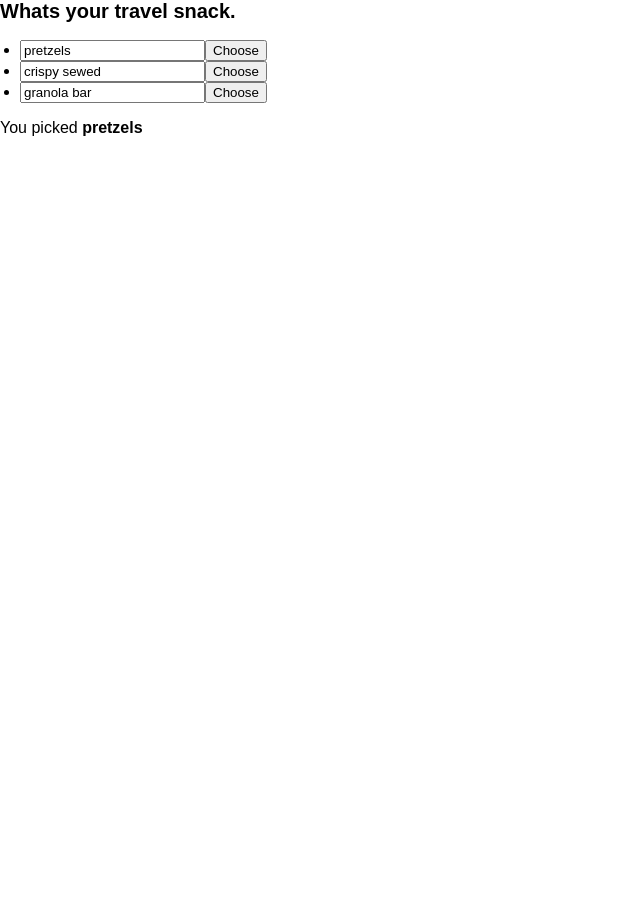
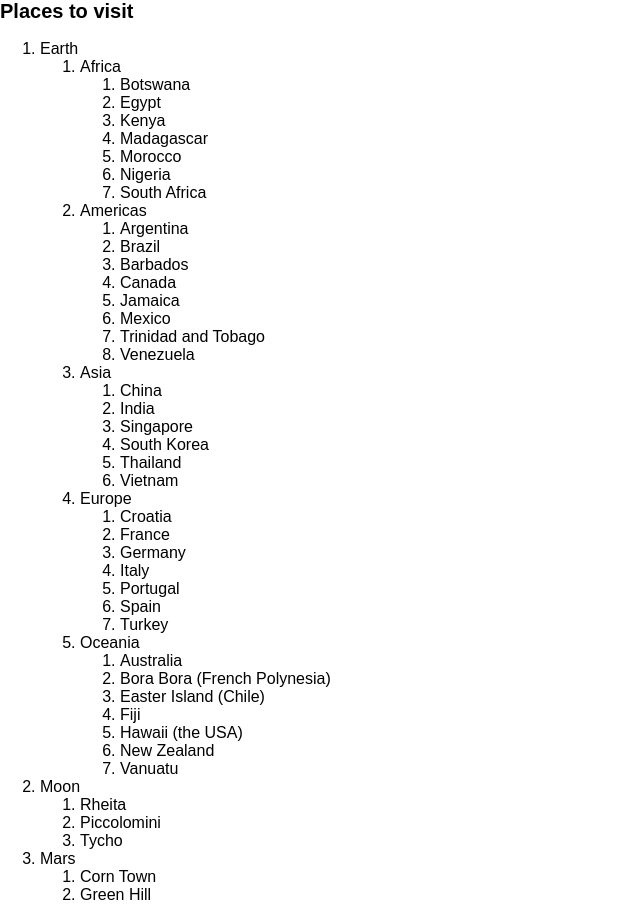
Before and after one commit to Sheddiey/Frontend-mentor-Projects, a React (Create React App) app in the folder my-app/: page / in a window 1280 px wide. Shown: the whole page, without its empty margins (0-640 px from the left). Before the commit the page ends 800 px from the top, so only its background shows below. Built offline with nearby package versions, Linux system fonts and the light colour scheme.

Commit message:
a deeply nested state

```diff
--- a/my-app/src/App.js
+++ b/my-app/src/App.js
@@ -1,5 +1,5 @@
-import Menu from "./Managing state/Changing-State/Menu";
+import TravelPlan from "./Managing state/Changing-State/PlaceTree";
 
 export default function App() {
-  return <Menu />;
+  return <TravelPlan />;
 }
--- /dev/null
+++ b/my-app/src/Managing state/Changing-State/Place.jsx
@@ -0,0 +1,197 @@
+export const initialTravelPlan = {
+    id: 0,
+    title: '(Root)',
+    childPlaces: [{
+      id: 1,
+      title: 'Earth',
+      childPlaces: [{
+        id: 2,
+        title: 'Africa',
+        childPlaces: [{
+          id: 3,
+          title: 'Botswana',
+          childPlaces: []
+        }, {
+          id: 4,
+          title: 'Egypt',
+          childPlaces: []
+        }, {
+          id: 5,
+          title: 'Kenya',
+          childPlaces: []
+        }, {
+          id: 6,
+          title: 'Madagascar',
+          childPlaces: []
+        }, {
+          id: 7,
+          title: 'Morocco',
+          childPlaces: []
+        }, {
+          id: 8,
+          title: 'Nigeria',
+          childPlaces: []
+        }, {
+          id: 9,
+          title: 'South Africa',
+          childPlaces: []
+        }]
+      }, {
+        id: 10,
+        title: 'Americas',
+        childPlaces: [{
+          id: 11,
+          title: 'Argentina',
+          childPlaces: []
+        }, {
+          id: 12,
+          title: 'Brazil',
+          childPlaces: []
+        }, {
+          id: 13,
+          title: 'Barbados',
+          childPlaces: []
+        }, {
+          id: 14,
+          title: 'Canada',
+          childPlaces: []
+        }, {
+          id: 15,
+          title: 'Jamaica',
+          childPlaces: []
+        }, {
+          id: 16,
+          title: 'Mexico',
+          childPlaces: []
+        }, {
+          id: 17,
+          title: 'Trinidad and Tobago',
+          childPlaces: []
+        }, {
+          id: 18,
+          title: 'Venezuela',
+          childPlaces: []
+        }]
+      }, {
+        id: 19,
+        title: 'Asia',
+        childPlaces: [{
+          id: 20,
+          title: 'China',
+          childPlaces: []
+        }, {
+          id: 21,
+          title: 'India',
+          childPlaces: []
+        }, {
+          id: 22,
+          title: 'Singapore',
+          childPlaces: []
+        }, {
+          id: 23,
+          title: 'South Korea',
+          childPlaces: []
+        }, {
+          id: 24,
+          title: 'Thailand',
+          childPlaces: []
+        }, {
+          id: 25,
+          title: 'Vietnam',
+          childPlaces: []
+        }]
+      }, {
+        id: 26,
+        title: 'Europe',
+        childPlaces: [{
+          id: 27,
+          title: 'Croatia',
+          childPlaces: [],
+        }, {
+          id: 28,
+          title: 'France',
+          childPlaces: [],
+        }, {
+          id: 29,
+          title: 'Germany',
+          childPlaces: [],
+        }, {
+          id: 30,
+          title: 'Italy',
+          childPlaces: [],
+        }, {
+          id: 31,
+          title: 'Portugal',
+          childPlaces: [],
+        }, {
+          id: 32,
+          title: 'Spain',
+          childPlaces: [],
+        }, {
+          id: 33,
+          title: 'Turkey',
+          childPlaces: [],
+        }]
+      }, {
+        id: 34,
+        title: 'Oceania',
+        childPlaces: [{
+          id: 35,
+          title: 'Australia',
+          childPlaces: [],
+        }, {
+          id: 36,
+          title: 'Bora Bora (French Polynesia)',
+          childPlaces: [],
+        }, {
+          id: 37,
+          title: 'Easter Island (Chile)',
+          childPlaces: [],
+        }, {
+          id: 38,
+          title: 'Fiji',
+          childPlaces: [],
+        }, {
+          id: 39,
+          title: 'Hawaii (the USA)',
+          childPlaces: [],
+        }, {
+          id: 40,
+          title: 'New Zealand',
+          childPlaces: [],
+        }, {
+          id: 41,
+          title: 'Vanuatu',
+          childPlaces: [],
+        }]
+      }]
+    }, {
+      id: 42,
+      title: 'Moon',
+      childPlaces: [{
+        id: 43,
+        title: 'Rheita',
+        childPlaces: []
+      }, {
+        id: 44,
+        title: 'Piccolomini',
+        childPlaces: []
+      }, {
+        id: 45,
+        title: 'Tycho',
+        childPlaces: []
+      }]
+    }, {
+      id: 46,
+      title: 'Mars',
+      childPlaces: [{
+        id: 47,
+        title: 'Corn Town',
+        childPlaces: []
+      }, {
+        id: 48,
+        title: 'Green Hill',
+        childPlaces: []
+      }]
+    }]
+  };
--- /dev/null
+++ b/my-app/src/Managing state/Changing-State/PlaceTree.jsx
@@ -0,0 +1,33 @@
+import { useState } from "react";
+import { initialTravelPlan } from "./Place";
+
+function PlaceTree({ place }) {
+    const childPlaces = place.childPlaces;
+    return (
+        <li>
+            {place.title}
+            {childPlaces.length > 0 && (
+                <ol>
+                    {childPlaces.map(place => (
+                        <PlaceTree key={place.id} place={place} />
+                    ))}
+                </ol>
+            )}
+        </li>
+    );
+}
+
+export default function TravelPlan() {
+    const [plan, setPlan] = useState(initialTravelPlan);
+    const planets = plan.childPlaces;
+    return (
+        <>
+            <h2>Places to visit</h2>
+            <ol>
+                {planets.map(place => (
+                    <PlaceTree key={place.id} place={place} />
+                ))}
+            </ol>
+        </>
+    );
+}
```
